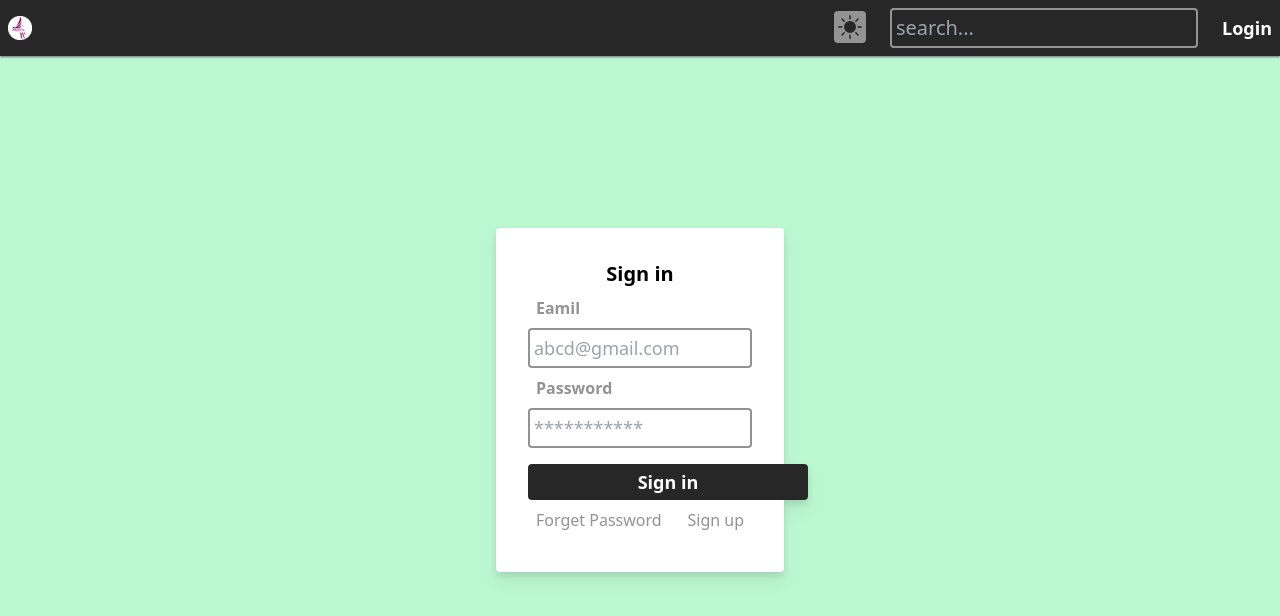
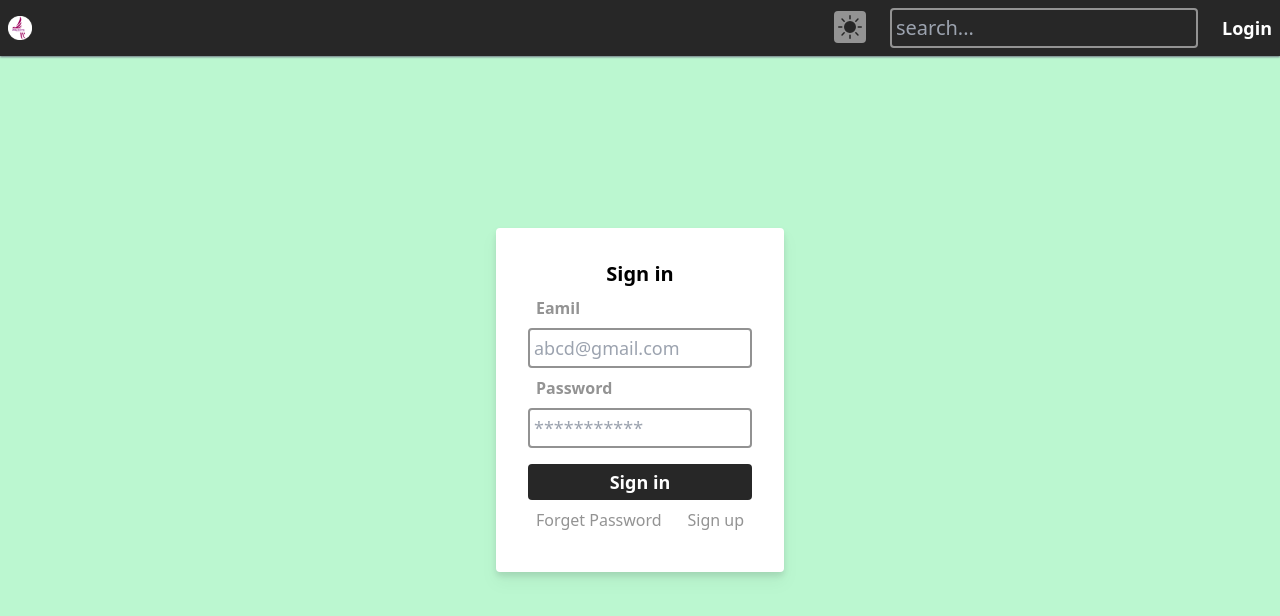
Before and after one commit to Piumikavindya/Travel-App-4021, a React (Create React App) app in the folder frontend/: page /auth/signin in a window 1280 px wide. Shown: the top 616 px of the page. Built offline with nearby package versions, Linux system fonts and the light colour scheme.

Commit message:
fixed subimt button issue

```diff
--- a/frontend/src/components/auth/Signin.jsx
+++ b/frontend/src/components/auth/Signin.jsx
@@ -18,7 +18,7 @@ export default function Signin() {
          <FormInput label='Eamil' placeholder='abcd@gmail.com' name='email'/>
          <FormInput label='Password' placeholder='***********' name='Password'/>
 
-         <Submit  value="Sign in"/>
+         <Submit value="Sign in"/>
 
          <div className='flex justify-between'>
           <CustomLink  to ='/auth/forget-password'> Forget Password</CustomLink>
--- a/frontend/src/components/form/Submit.jsx
+++ b/frontend/src/components/form/Submit.jsx
@@ -1,8 +1,11 @@
 import React from 'react'
 
-export default function Submit({value}) {
+export default function Submit({ value}) {
   return (
-   <input type="submit " className="rounded dark:bg-white bg-secondary mt-4 hover:bg-opacity
-   -90 dark:text-secondary text-white transition text-center font-semibold text-lg cursor-pointer p-1  "  value={value}/>
-  )
+   <input type="submit" className="w-full rounded dark:bg-white bg-secondary mt-4 hover:bg-opacity
+   -90 transition dark:text-secondary text-white  text-center font-semibold text-lg cursor-pointer p-1  "
+     value={value}/>
+
+
+  );
 }
```
